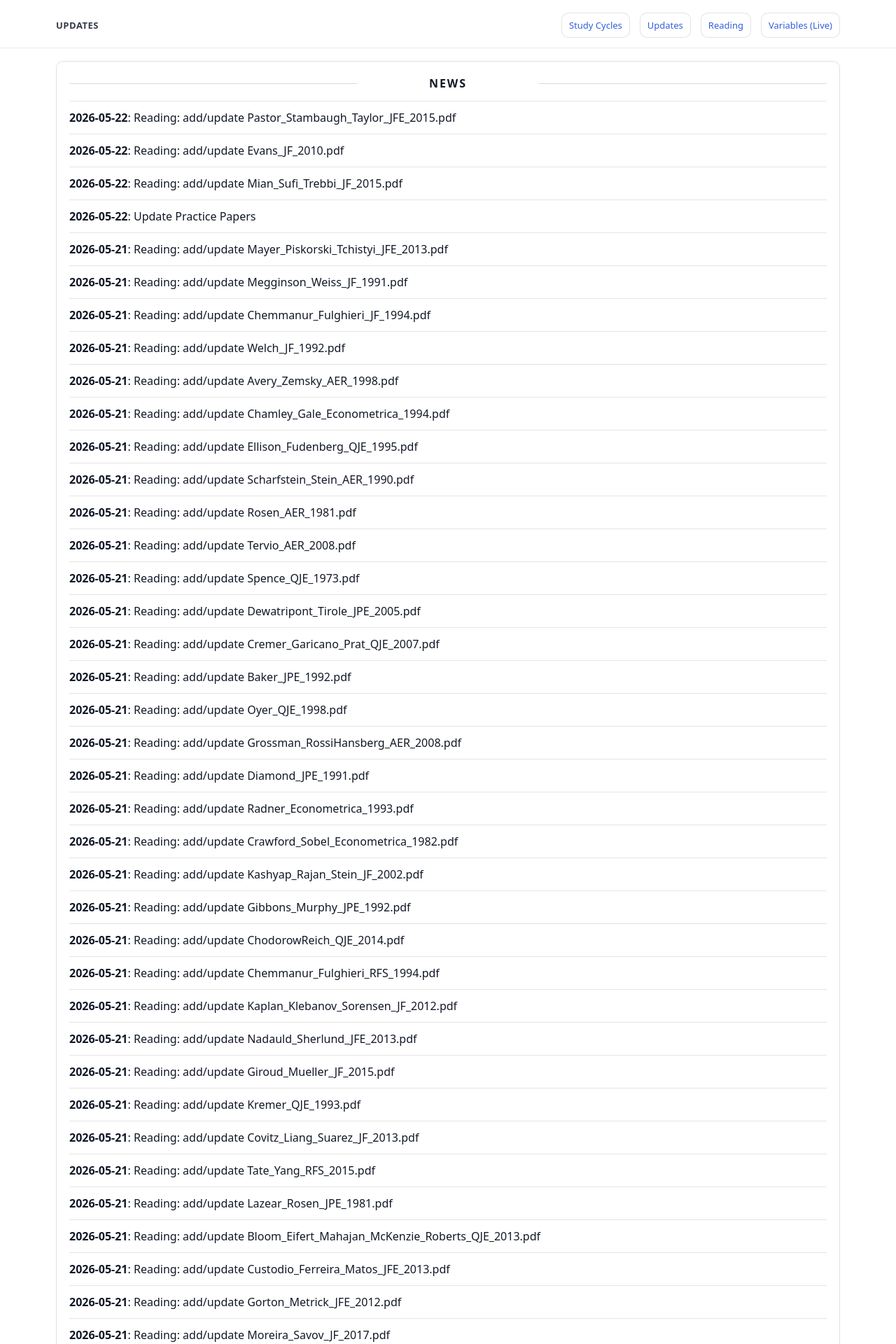
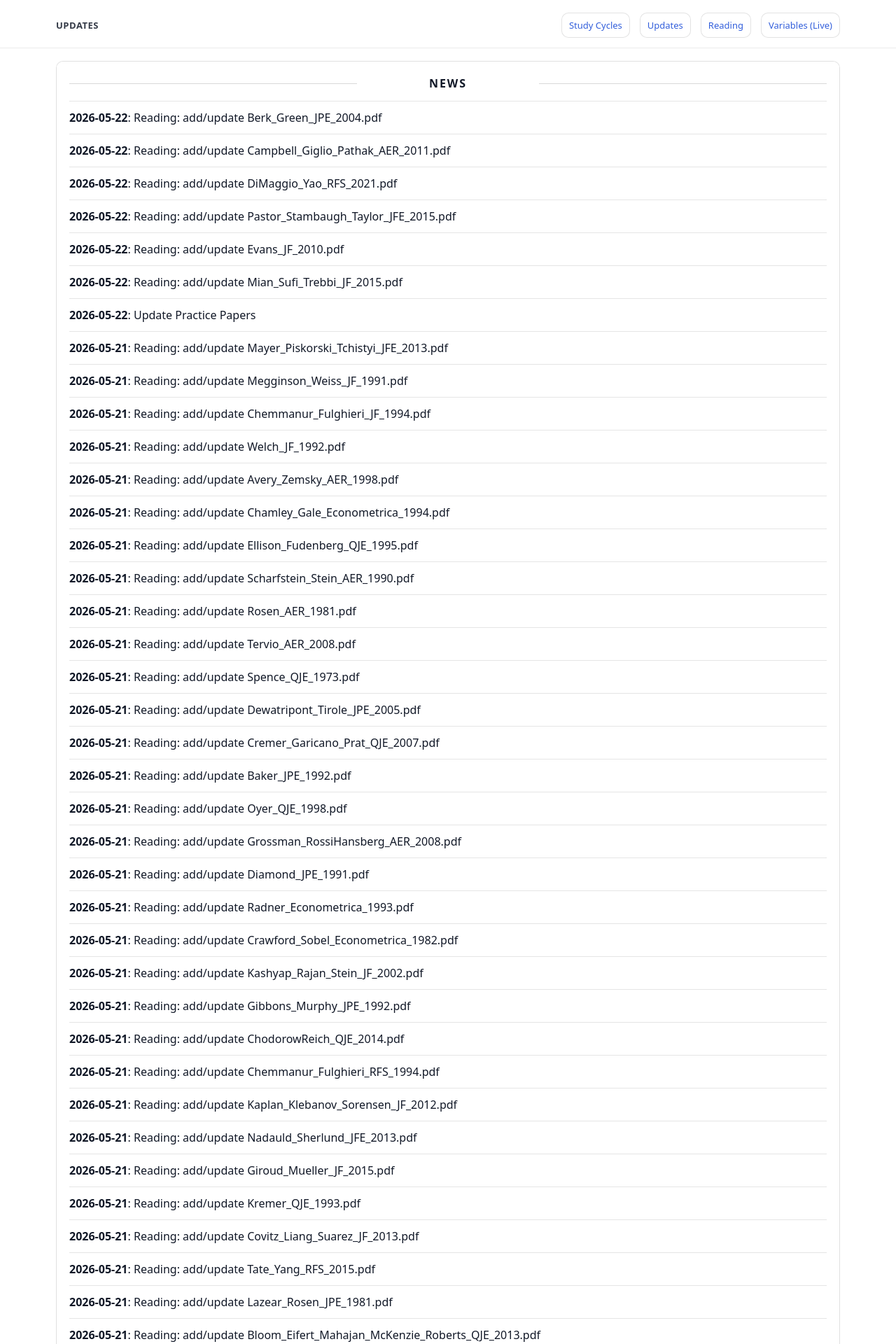
Before and after one commit to yaxinzn/study-archive, a Jekyll site: the page built from updates/index.md, in a window 1280 px wide. Shown: the top 1920 px of the page at 70% size. Built offline with Jekyll 4.4.1, drawn with Linux system fonts in a browser that asks for light colours; some of the changed text lies outside the part shown.

Commit message:
chore: update NEWS feed

```diff
--- a/_data/news.yml
+++ b/_data/news.yml
@@ -1,4 +1,13 @@
 # Auto-generated update history (sorted newest -> oldest). Do not edit manually.
+- ts: "1779396182"
+  date: "2026-05-22"
+  title: "Reading: add/update Berk_Green_JPE_2004.pdf"
+- ts: "1779396143"
+  date: "2026-05-22"
+  title: "Reading: add/update Campbell_Giglio_Pathak_AER_2011.pdf"
+- ts: "1779396072"
+  date: "2026-05-22"
+  title: "Reading: add/update DiMaggio_Yao_RFS_2021.pdf"
 - ts: "1779395981"
   date: "2026-05-22"
   title: "Reading: add/update Pastor_Stambaugh_Taylor_JFE_2015.pdf"
```
